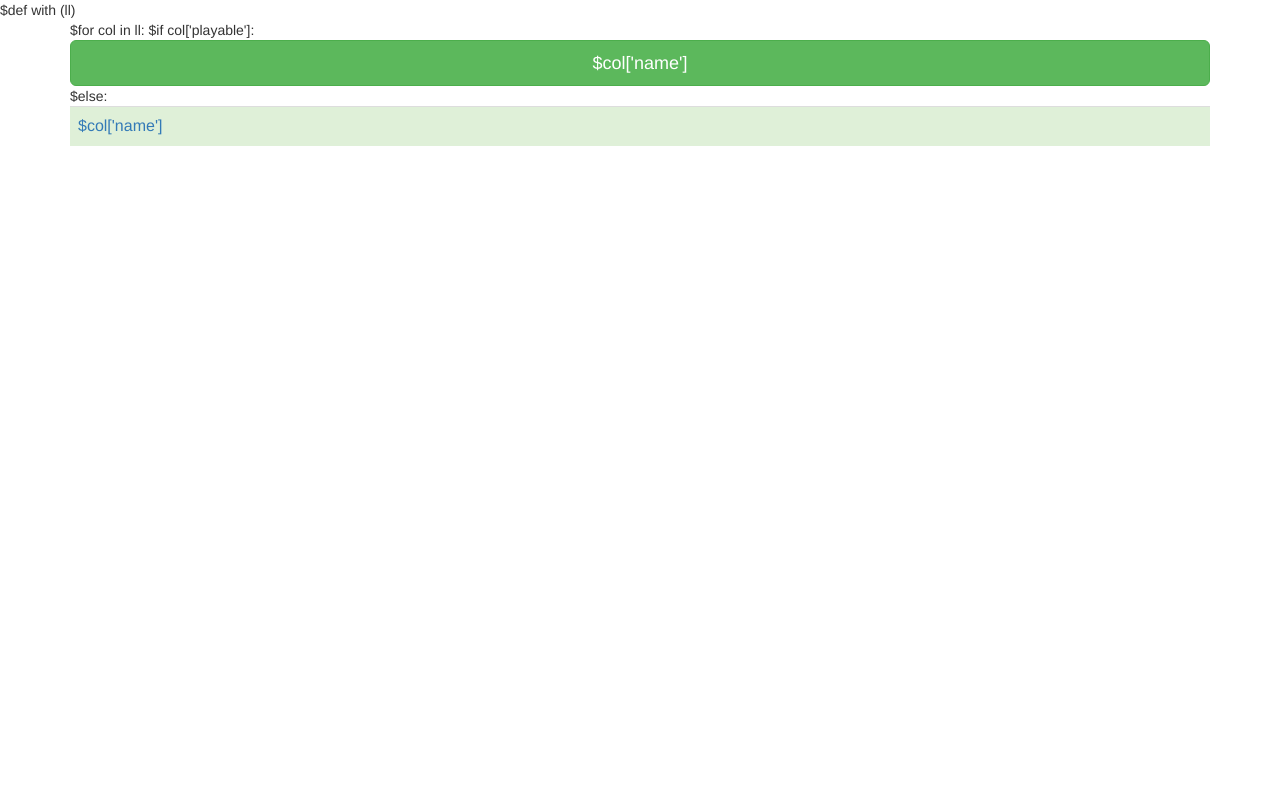
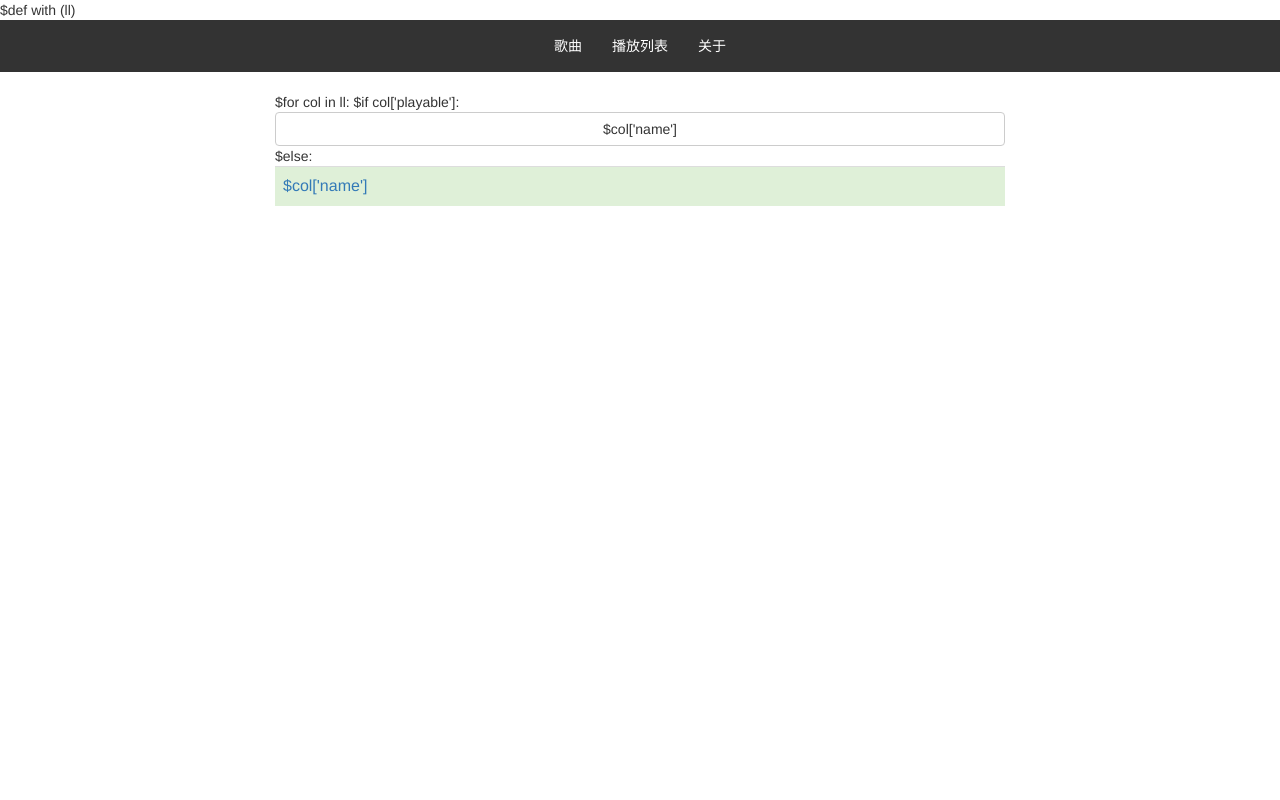
Before and after one commit to jialeicui/Raspberry_Pi_Web_Player, a Python web app: template templates/index.html in a window 1280 px wide. Run offline with Jinja, Linux system fonts and the light colour scheme; the template is opened without the code that fills it, so the values that code supplies are empty; some libraries are stand-ins or nearby versions.

Commit message:
modify style

```diff
--- /dev/null
+++ b/static/common.css
@@ -0,0 +1,36 @@
+body {
+    background-attachment: fixed;
+    background-color: #fff;
+    background-size: cover;
+    background-repeat: no-repeat;
+    font-family: Helvetica Neue,Microsoft Yahei,Hiragino Sans GB,Microsoft Sans Serif,WenQuanYi Micro Hei,sans-serif;
+}
+
+.navbar {
+    border-radius: 0px;
+}
+
+.navbar-player {
+    background-color: rgba(0,0,0,0.8);
+}
+
+.navbar-nav {
+    margin: 0 auto;
+    display: table;
+    table-layout: fixed;
+    float: none;
+}
+
+.navbar-nav>li>a {
+    color: #fff;
+    text-align: center;
+}
+
+.navbar-player .navbar-nav>li>a:hover, .navbar-player .navbar-nav>li>a:focus {
+    color: #fff;
+    background-color: rgba(200,200,200,.2);
+}
+
+a {
+    content: #fff;
+}
--- a/templates/index.html
+++ b/templates/index.html
@@ -3,20 +3,31 @@ $def with (ll)
 <head>
     <meta charset="utf-8">
     <meta name="viewport" content="width=device-width, initial-scale=1">
-    <title></title>
+    <title>树莓派播放器</title>
     <link rel="stylesheet" href="http://cdn.bootcss.com/bootstrap/3.2.0/css/bootstrap.min.css">
+    <link rel="stylesheet" type="text/css" href="/static/common.css">
 </head>
 <body>
+    <nav class="navbar navbar-player" role="navigation">
+            <ul class="nav navbar-nav">
+                <li><a href="/">歌曲</a></li>
+                <li><a href="#">播放列表</a></li>
+                <li><a href="#">关于</a></li>
+            </ul>
+    </nav>
     <script src="http://cdn.bootcss.com/jquery/1.11.1/jquery.min.js"></script>
     <script src="http://cdn.bootcss.com/bootstrap/3.2.0/js/bootstrap.min.js"></script>
     <div class="container">
+        <div class="col-lg-8 col-lg-push-2">
+
             <table class="table table-striped">
             $for col in ll:
                 $if col['playable']:
-                <button type="button" class="btn btn-success btn-lg btn-block" onclick="javascript:play('$col['href']')">$col['name']</button>
+                    <button type="button" class="btn btn-default btn-block" onclick="javascript:play('$col['href']')">$col['name']</button>
                 $else:
                     <tr class="success"><td><a href="$col['href']">$col['name']</a></td></td>
             </table>
+        </div>
     </div>
 </body>
 
```
Lines whose indentation alone changed are shown as unchanged.
